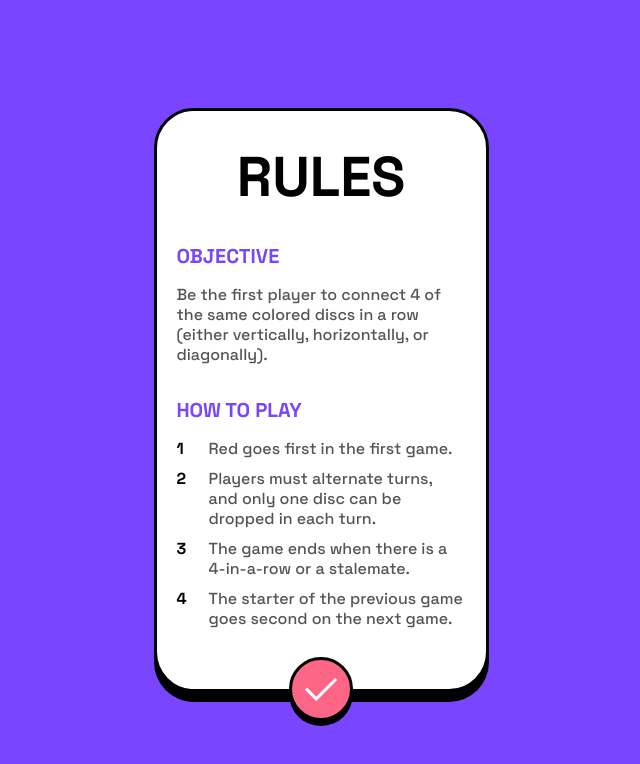
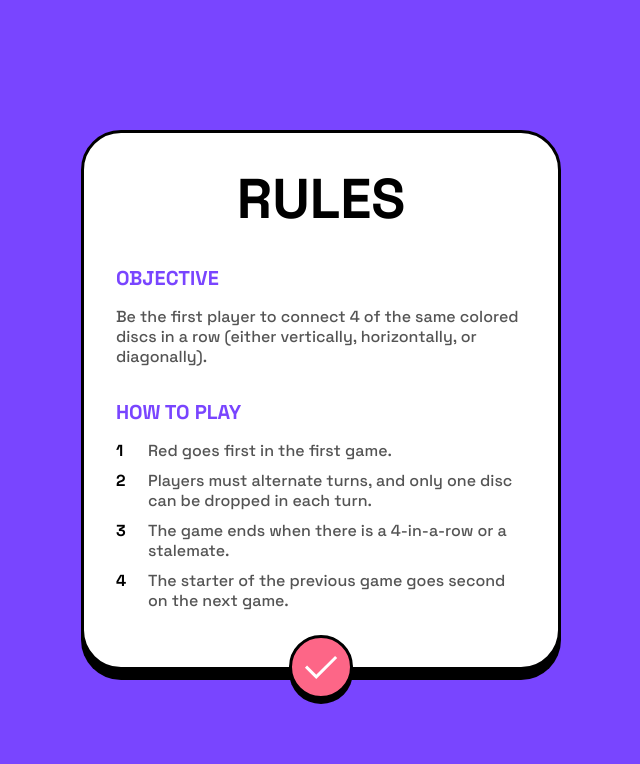
Before and after one commit to stephjoseph/connect-four, a React (Vite) app: page /rules in a window 1280 px wide. Shown: the top 764 px of the page, without its empty margins (319-959 px from the left). Built offline with nearby package versions, Linux system fonts and the light colour scheme.

Commit message:
feat: rules tablet

```diff
--- a/src/routes/Rules/index.tsx
+++ b/src/routes/Rules/index.tsx
@@ -3,7 +3,7 @@ import iconCheck from "/images/icon-check.svg";
 
 const Rules = () => {
   return (
-    <main className="relative flex w-full max-w-[335px] flex-col gap-[1.875rem] rounded-[40px] border-[3px] border-black bg-white px-5 pb-[3.75rem] pt-[1.875rem] shadow-[0_10px_0px_0px_rgba(0,0,0,1)]">
+    <main className="relative flex w-full max-w-[335px] flex-col gap-[1.875rem] rounded-[40px] border-[3px] border-black bg-white px-5 pb-[3.75rem] pt-[1.875rem] shadow-[0_10px_0px_0px_rgba(0,0,0,1)] md:max-w-[480px] md:px-8 md:pb-14">
       <h1 className="text-center text-[3.5rem] font-bold uppercase leading-[4.5rem] tracking-normal text-black">
         Rules
       </h1>
```
